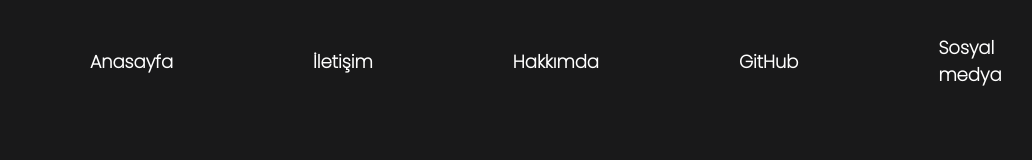
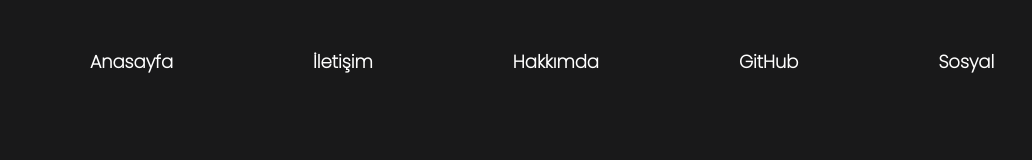
Before and after one commit to ahmeetcakmak/ahmetcakmakeducation.github.io, a plain HTML site: page index.html in a window 1280 px wide. Shown: the top 160 px of the page, without its empty margins (208-1240 px from the left). Drawn offline with nearby package versions, Linux system fonts and the light colour scheme; a script that the page names is missing.

Commit message:
Update index.html

```diff
--- a/index.html
+++ b/index.html
@@ -25,7 +25,7 @@
                 <div class="nav-a"><li><a id="iletisim" class="" href="#"><strong>İletişim</strong></a></li></div>
                 <div class="nav-a"><li><a id="hakkimda" class="" href="#"><strong>Hakkımda</strong></a></li></div>
                 <div class="nav-a"><li><a id="Github" class="" target="_blank" href="https://github.com/ahmetcakmakeducation"><strong>GitHub</strong></a></li></div>
-                <div class="nav-a"><li><a id="sosyal" class="" href="#"><strong>Sosyal medya</strong></a></li></div>
+                <div class="nav-a"><li><a id="sosyal" class="" href="#"><strong>Sosyal</strong></a></li></div>
 
             </ul>
 
```
